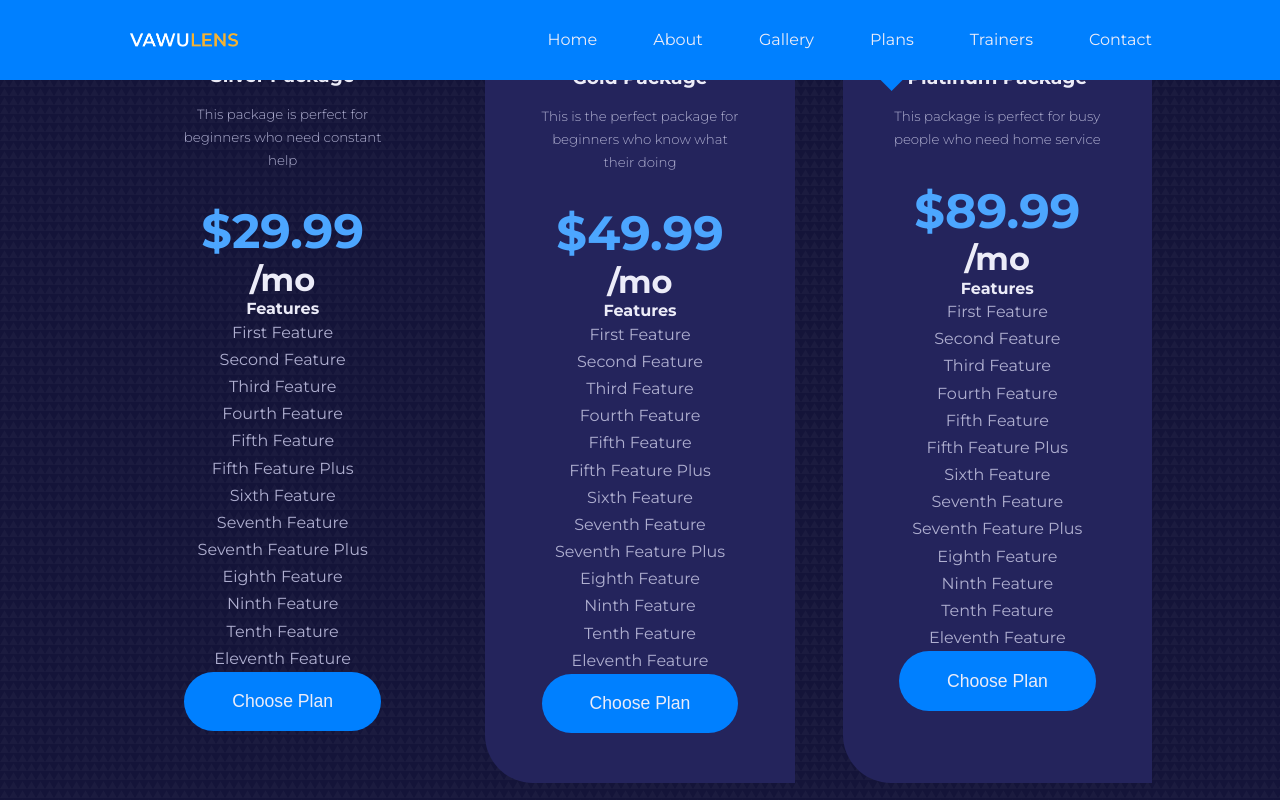
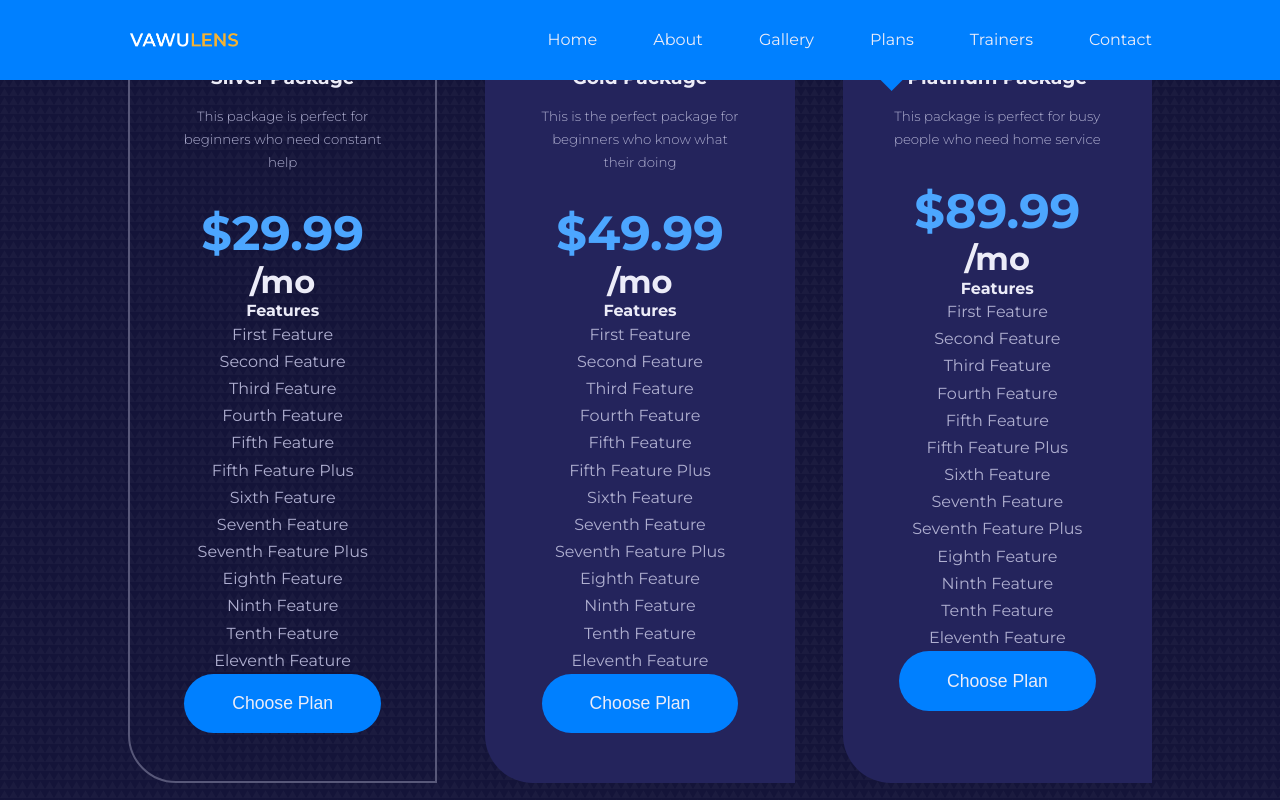
Before and after one commit to kodesand/React-website, a React (Vite) app: page /plans in a window 1280 px wide. In both pictures the pointer is over the element 282 px from the left and 943 px from the top of the page. Shown: the part 543-1343 px from the top of the page. Built offline with nearby package versions, Linux system fonts and the light colour scheme.

Commit message:
fix card button hover

```diff
--- a/src/UI/card/style.css
+++ b/src/UI/card/style.css
@@ -9,8 +9,9 @@
 
 .card:hover {
   background-color: transparent;
-  border: var(--color-gray-400);
+  /* border-color: var(--color-gray-400); */
   cursor: default;
+  border: 2px solid var(--color-gray-400);
 }
 
 .card span {
--- a/src/components/programs/style.css
+++ b/src/components/programs/style.css
@@ -17,6 +17,6 @@
 }
 
 .programs__program:hover a {
-  background-color: var(--color-secodary);
+  /* background-color: var(--color-secodary); */
   color: var(--color-gray-600);
 }
```
